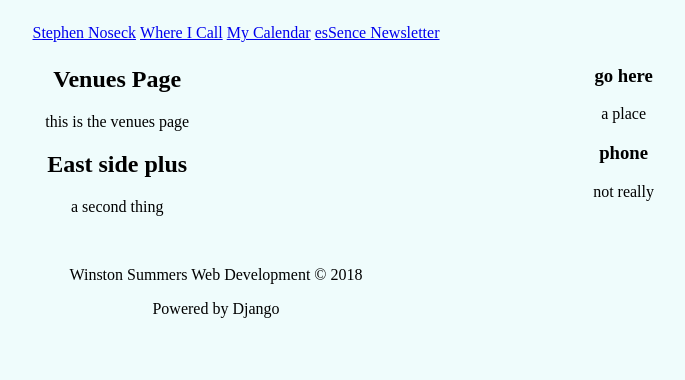
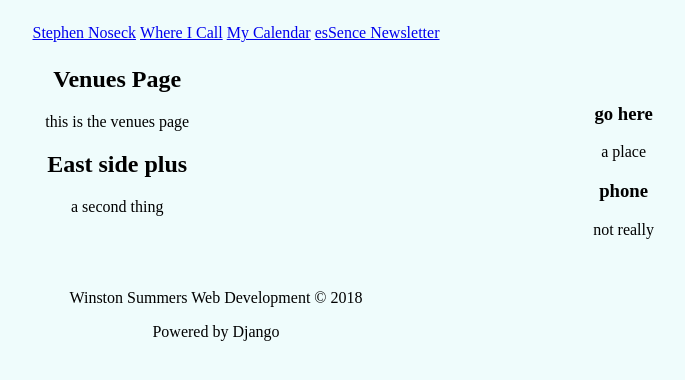
Before and after one commit to winstonsummers/SquareCall, a Django app: page /venues/ in a window 1536 px wide. Shown: the top 380 px of the page, without its empty margins (552-1237 px from the left). Run offline with Django 3.2, Linux system fonts and the light colour scheme; data comes from the database, SQL or seed files in the repository.

Commit message:
updated readme, some fine tuning on the grid

```diff
--- a/Stevie/static/styles.css
+++ b/Stevie/static/styles.css
@@ -33,7 +33,7 @@ ul{
 @media screen and (min-width: 450px){
 	.wrapper{
 		grid-template-columns: 10% 60% 20% 5% 5%;
-		grid-template-rows: 50px auto 15px;
+		grid-template-rows: 50px 20px auto 15px;
 		row-gap: 10px;
     }
     nav{
@@ -42,21 +42,21 @@ ul{
     }
     .content{
         grid-column: 2/3;
-        grid-row: 2/3;
+        grid-row: 2/4;
     }
     .side{
         grid-column: 3/4;
-        grid-row: 2/3;
+        grid-row: 3/4;
     }
     .foot{
         grid-column: 2/3;
-        grid-row: 3/4;
+        grid-row: 4/5;
     }
 }
 @media screen and (min-width: 730px){
 	.wrapper{
 		grid-template-columns: 18% 48% 16% 9% 9%;
-		grid-template-rows: 20px auto 15px;
+		grid-template-rows: 20px 20px auto 15px;
 		row-gap: 18px;
     }
     nav{
@@ -65,21 +65,21 @@ ul{
     }
     .content{
         grid-column: 2/3;
-        grid-row: 2/3;
+        grid-row: 2/4;
     }
     .side{
         grid-column: 3/4;
-        grid-row: 2/3;
+        grid-row: 3/4;
     }
     .foot{
         grid-column: 2/4;
-        grid-row: 3/4;
+        grid-row: 4/5;
     }
 }
 @media screen and (min-width: 1400px){
 	.wrapper{
 		grid-template-columns: 24% 39% 13% 12% 12%;
-		grid-template-rows: 20px auto 15px;
+		grid-template-rows: 20px 20px auto 15px;
     }
     nav{
         grid-column: 2/4;
@@ -87,21 +87,21 @@ ul{
     }
     .content{
         grid-column: 2/3;
-        grid-row: 2/3;
+        grid-row: 2/4;
     }
     .side{
         grid-column: 3/5;
-        grid-row: 2/3;
+        grid-row: 3/4;
     }
     .foot{
         grid-column: 2/4;
-        grid-row: 3/4;
+        grid-row: 4/5;
     }
 }
 @media screen and (min-width: 2000px){
 	.wrapper{
 		grid-template-columns: 24% 39% 13% 12% 12%;
-		grid-template-rows: 20px auto 15px;
+		grid-template-rows: 20px 20px auto 15px;
     }
     nav{
         grid-column: 2/4;
@@ -109,15 +109,15 @@ ul{
     }
     .content{
         grid-column: 2/3;
-        grid-row: 2/3;
+        grid-row: 2/4;
     }
     .side{
         grid-column: 3/5;
-        grid-row: 2/3;
+        grid-row: 3/4;
     }
     .foot{
         grid-column: 2/4;
-        grid-row: 3/4;
+        grid-row: 4/5;
     }
 }
 nav ul li{
```
Also changed, not shown: README.md.
